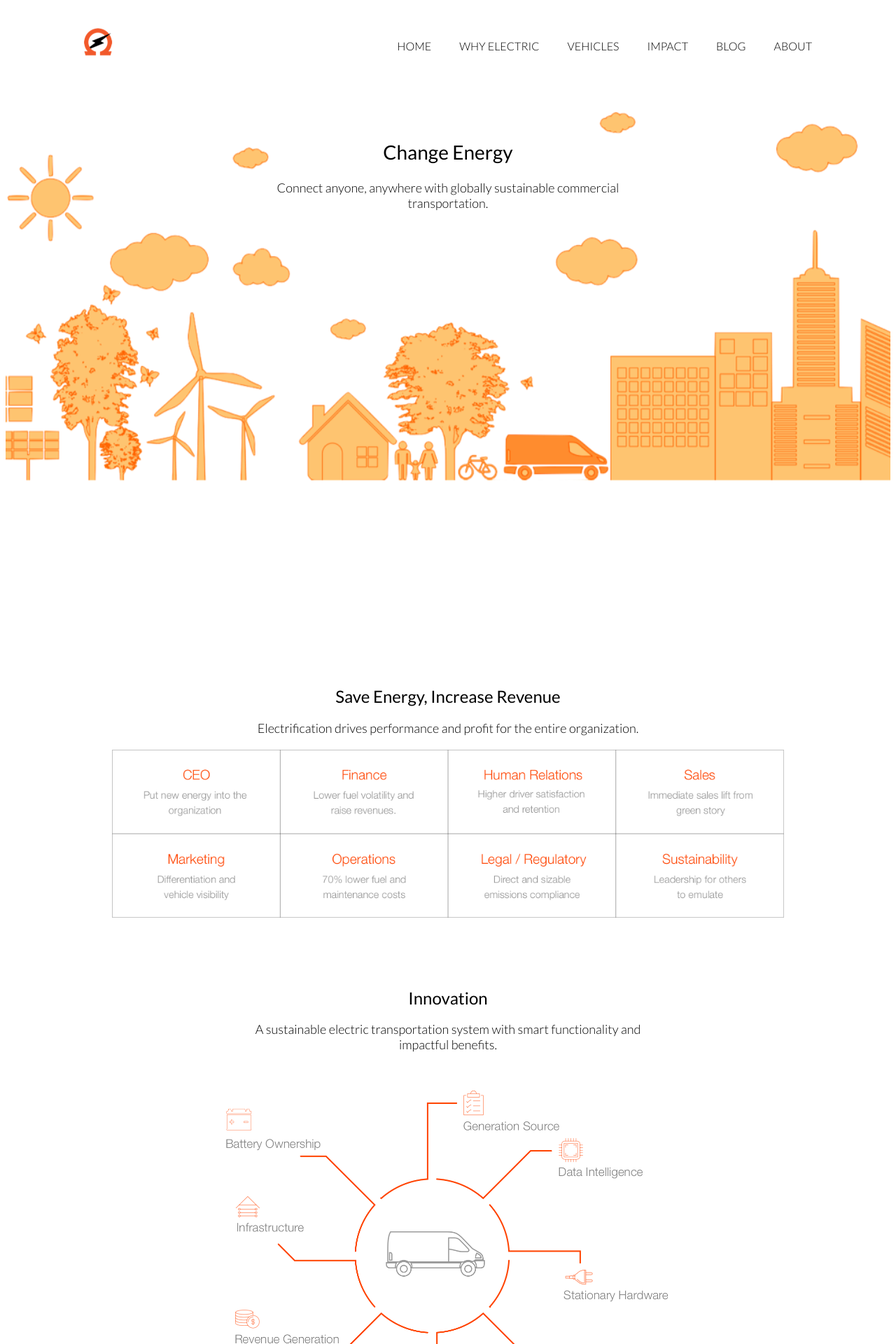
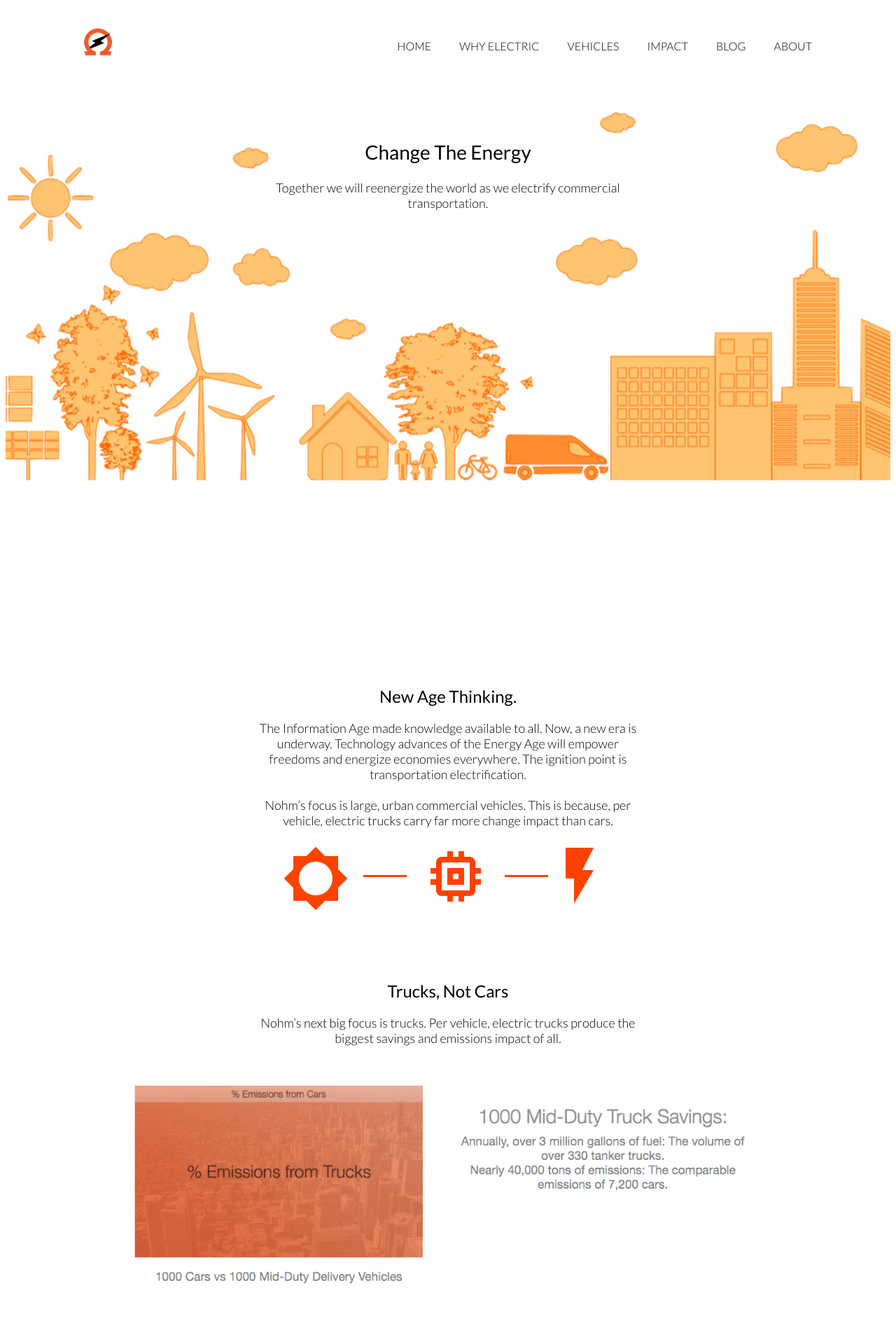
Before and after one commit to thebarron/nohmSite, a Jekyll site: the page built from Impact/index.html, in a window 1280 px wide. Shown: the top 1920 px of the page at 70% size. Built offline with Jekyll 4.4.1, drawn with Linux system fonts in a browser that asks for light colours; some of the changed text lies outside the part shown.

Commit message:
New copy changes & vehicle page edits

```diff
--- a/About/index.html
+++ b/About/index.html
@@ -4,7 +4,7 @@
 {% include head.html %}
 {% include header.html %}
 <section class="impactHero aboutTop">
-  <h1>Change Energy</h1>
+  <h1>About Nohm</h1>
   <p>
     Nohm is accelerating the shift to a sustainable transportation grid - one that moves people and products without sacrificing economics or well-being. Nohm manufactures and sells the first ground-up designed suite of commercial, class 4-5 and 6-7 Medium Duty Electric Vehicles (MDEVs), with 100+ mile range, economic parity with fuel vehicles, and grid integration readiness that meets urban requirements and creates new clean energy value streams. Nohm’s E-Trucks, E-Buses, and E-Vans can be adapted across a wide range of use cases, from shuttle bus to luxury transport to goods and parcel delivery. Based in Burlingame, California, Nohm was founded in 2015 with investment from publicly traded FDG Group (0729.HK). FDG Group is a fully integrated vehicle OEM that develops and commercializes a portfolio of ground-up designed, all-electric vehicles that meet the performance, safety and cost requirements of global markets. FDG operates a 3.8 million square foot, state of the art manufacturing facility in Hangzhou, China, which has the capacity of manufacturing 100,000 electric vehicles per year. Nohm is initially importing incomplete vehicles from FDG, with final assembly to be completed in California, and plans to establish manufacturing in the United States to create new US jobs and support scaled demand.
   </p>
--- a/Impact/index.html
+++ b/Impact/index.html
@@ -4,43 +4,65 @@
 {% include head.html %}
 {% include header.html %}
 <section class="impactHero" style="background-image: url(../images/cityHero.png)">
-  <h1>Change Energy</h1>
+  <h1>Change The Energy</h1>
   <p>
-    Connect anyone, anywhere with globally sustainable commercial transportation.
+    Together we will reenergize the world as we electrify commercial transportation.
   </p>
 </section>
 
 <section class="block">
-  <h2>Save Energy, Increase Revenue</h2>
+  <h2>New Age Thinking.</h2>
   <p>
-    Electrification drives performance and profit for the entire organization.
+    The Information Age made knowledge available to all. Now, a new era is underway. Technology advances of the Energy Age will empower freedoms and energize economies everywhere. The ignition point is transportation electrification.
+    <br><br>
+    Nohm’s focus is large, urban commercial vehicles. This is because, per vehicle, electric trucks carry far more change impact than cars.
   </p>
-  <img src="../images/businessImpact.png" alt="" />
+  <img src="../images/energyTransfer.png" alt="" />
 </section>
 
 <section class="block">
-  <h2>Innovation</h2>
+  <h2>Trucks, Not Cars</h2>
   <p>
-    A sustainable electric transportation system with smart functionality and impactful benefits.
+    Nohm’s next big focus is trucks. Per vehicle, electric trucks produce the biggest savings and emissions impact of all.
   </p>
-  <img style="max-width: 700px;"src="../images/vehicleWeb.png" alt="" />
+  <img src="../images/trucks not cars.png" alt="" />
 </section>
 
 <section class="block">
-  <h2>Increase Productivity</h2>
+  <img src="../images/battery.png" alt="" />
+  <h2>Batteries Are Key</h2>
   <p>
-    Healthier, happier employees driving electric vehicles leads to higher
-    performance and a more productive work culture.
+    Our standard EV battery is the size of a small refrigerator. When time to remove them from the trucks (8-10 years) the batteries still hold 70-80% energy capacity. Grouped, these batteries take on a whole new life creating much needed energy storage for solar and wind energy.
+    <br><br>
+    The byproduct of diesel vehicles is greenhouse gas.<br>
+    The byproduct of electric trucks is large scale energy storage. Talk about a powerful solution!
   </p>
-  <img src="../images/businessPeople.png" alt="" />
+  <img style="max-width: 400px;" src="../images/batteries.png" alt="" />
 </section>
 
 <section class="block">
-  <h2>The Electric Revolution is Now</h2>
+  <h2>The Avenue to Positive Impact</h2>
   <p>
-    Nohm is accelerating the shift to mass deploy electric commercial trucks and
-    shuttle buses - ones that move people and products without sacrificing economics
-    or well-being of our planet. Join us in changing energy for the world today!
+    It’s simple. With lower costs and market demand for zero emissions, medium duty electric vehicles (MDEVs) add clear and immediate value at every touch point. In turn, contribution energy elevates organization-wide as people are enabled to make a major difference.
   </p>
-  <img src="../images/revolution.png" alt="" />
+  <img src="../images/businessEffect.png" alt="" />
 </section>
+
+
+<section class="block">
+  <h2>Easy Button Impact</h2>
+  <p>
+    Electrification can be intimidating. Not because it’s hard, because it’s new. Think of a Nohm EV as a big, rolling business appliance. All that’s needed is an outlet to plug it in. Nohm delivers the charging units with the vehicles and works locally to make EV fueling and profound impact as easy as flipping a switch.
+  </p>
+</section>
+
+<section class="block">
+  <img style="max-width: 200px;" src="../images/nohmStylized.png" alt="" />
+  <p>
+    <br><br>
+    Electrification can be intimidating. Not because it’s hard, because it’s new. Think of a Nohm EV as a big, rolling business appliance. All that’s needed is an outlet to plug it in. Nohm delivers the charging units with the vehicles and works locally to make EV fueling and profound impact as easy as flipping a switch.
+  </p>
+  <div class="buttonHolder">
+    <a href="#">Ride with us!</a>
+  </div>
+</section>
--- a/_includes/header.html
+++ b/_includes/header.html
@@ -1,4 +1,5 @@
 <nav>
+  <div class="innerNav">
     <a href="/">
       <img src="/images/nohm.png" alt="" />
     </a>
@@ -24,5 +25,6 @@
         About
       </li></a>
     </ul>
+  </div>
 </nav>
 <span class="clear"></span>
--- a/css/styles.sass
+++ b/css/styles.sass
@@ -46,10 +46,14 @@
 
 // Header
 nav
-  max-width: 1040px
+  width: 100%
   margin: 0 auto
   margin-top: 40px
   margin-bottom: 80px
+  // box-shadow: 0 0 8px rgba(0,0,0,0.12),0 8px 8px rgba(0,0,0,0.24)
+  .innerNav
+    max-width: 1040px
+    margin: 0 auto
   ul
     list-style: none
     float: right
@@ -122,7 +126,7 @@
 .vehicleSquares
   width: 100%
   .vehicleSquare
-    width: 30%
+    width: 15%
     float: left
     padding: 20px 40px
     div
@@ -131,6 +135,7 @@
       h2
         font-weight: 300
         margin: 0
+        font-size: 18px
       p
         text-align: left
       .schematic
@@ -139,13 +144,6 @@
       img
         width: 100%
         padding-top: 10px
-  .topLeft
-    border-bottom: 1px solid black
-    border-right: 1px solid black
-  .topRight
-    border-bottom: 1px solid black
-  .bottomLeft
-    border-right: 1px solid black
 
 .fullInfo
   display: inline
```
Also changed, not shown: Vehicles/index.html (+4 -32 lines), images/batteries.png (added), images/battery.png (added), images/businessEffect.png (added), images/energyTransfer.png (added), images/nohmStylized.png (added), images/trucks not cars.png (added), 1 other file. Lines whose indentation alone changed are shown as unchanged.
